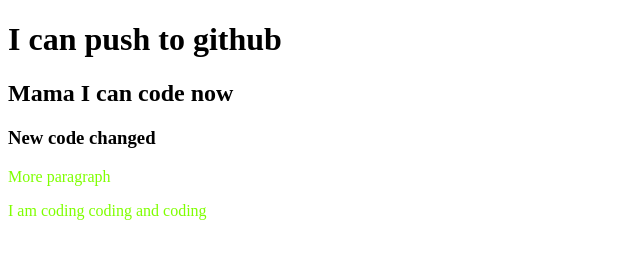
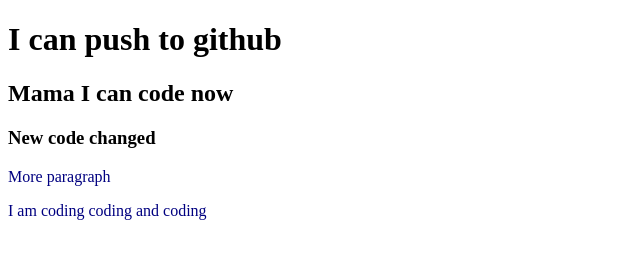
Before and after one commit to alipkumarbiswas/my-first-repo, a plain HTML site: page index.html in a window 1280 px wide. Shown: the whole page, without its empty margins (0-640 px from the left). Drawn offline with Linux system fonts and the light colour scheme.

Commit message:
color changed

```diff
--- a/style.css
+++ b/style.css
@@ -1,3 +1,3 @@
 p{
-    color: chartreuse;
+    color: navy;
 }
```
